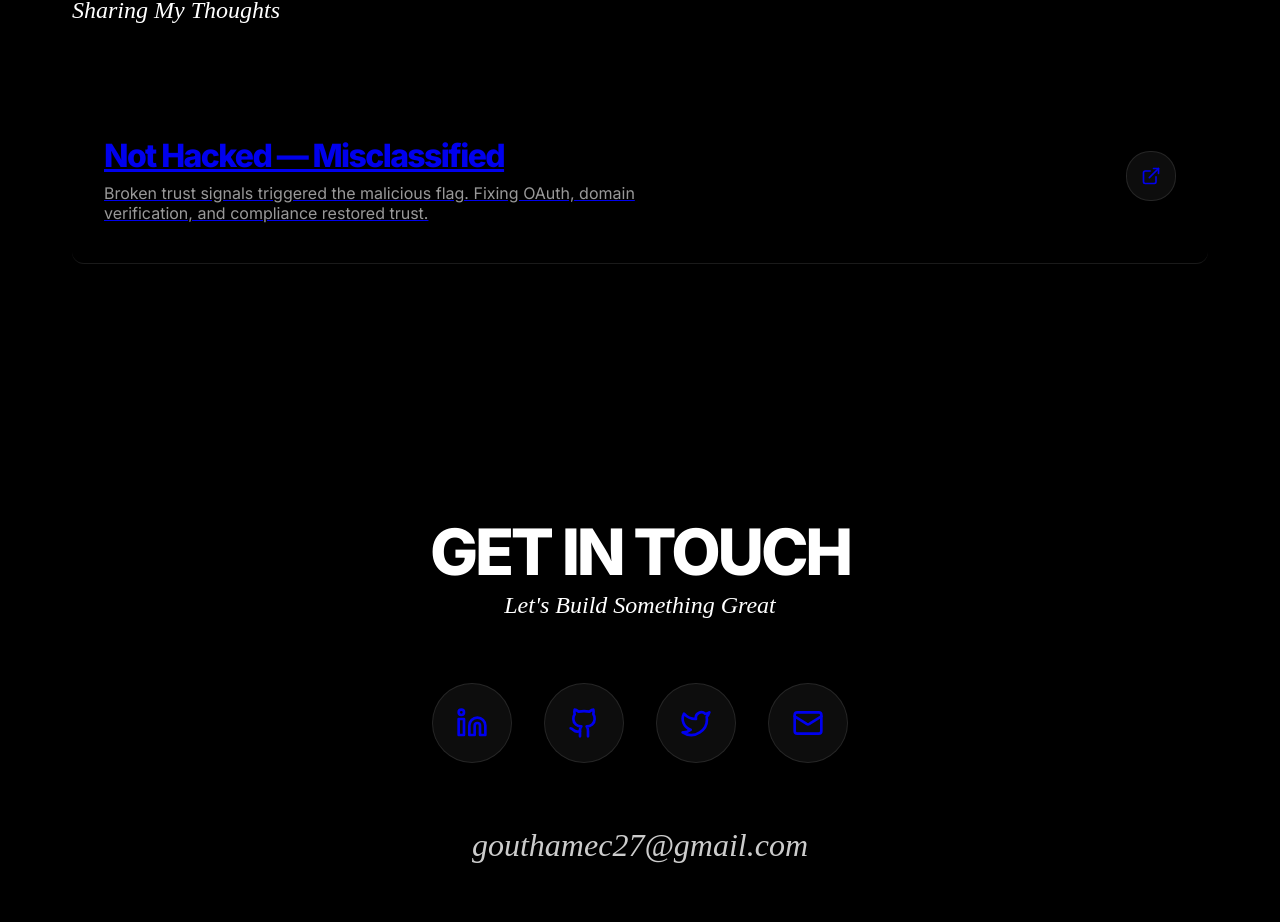
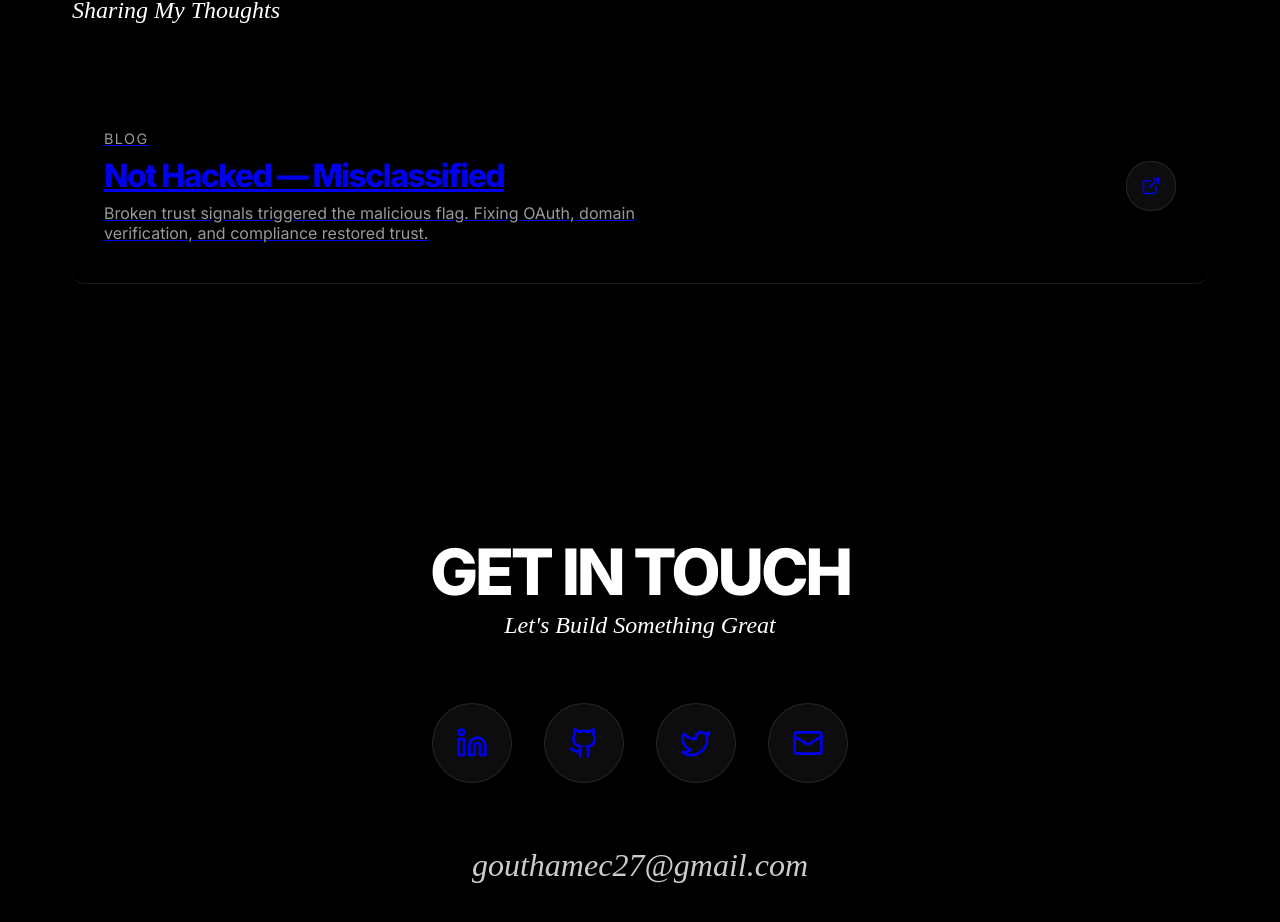
Before and after one commit to gouthamx67/portfolio, a Next.js app: page / in a window 1280 px wide. Shown: the part 3379-4301 px from the top of the page. Built offline with nearby package versions, Linux system fonts and the light colour scheme; a web font is replaced by a local one.

Commit message:
fix: change blog date to static 'Blog' label

```diff
--- a/src/app/page.tsx
+++ b/src/app/page.tsx
@@ -94,7 +94,7 @@ export default function Home() {
                 }}
               >
                 <div style={{ flex: 1 }}>
-                  <span style={{ color: 'var(--text-secondary)', fontSize: '0.9rem', textTransform: 'uppercase', letterSpacing: '0.1em' }}>{blog.date}</span>
+                  <span style={{ color: 'var(--text-secondary)', fontSize: '0.9rem', textTransform: 'uppercase', letterSpacing: '0.1em' }}>Blog</span>
                   <h4 style={{ fontSize: '2rem', marginTop: '0.5rem', marginBottom: '0.5rem' }}>{blog.title}</h4>
                   <p style={{ color: 'var(--text-secondary)', maxWidth: '600px' }}>{blog.excerpt}</p>
                 </div>
```
